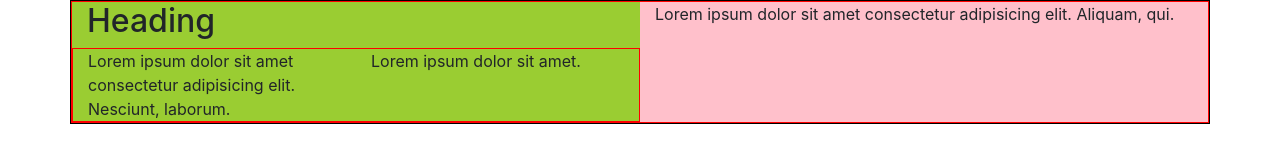
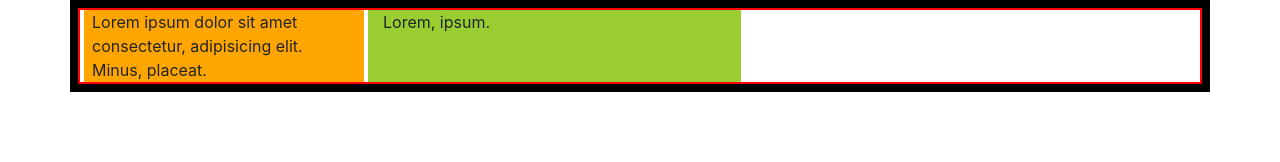
Before and after one commit to anubhab5/learn-bootstrap, a website: page index.html in a window 1280 px wide. Drawn offline with nearby package versions, Linux system fonts and the light colour scheme.

Commit message:
margin utilities

```diff
--- a/css/style.css
+++ b/css/style.css
@@ -1,9 +1,9 @@
 .container {
-    border: 1px solid black;
+    border: 8px solid black;
 }
 
 .row {
-    border: 1px solid red;
+    border: 2px solid red;
 }
 
 .col-md,
--- a/index.html
+++ b/index.html
@@ -15,21 +15,31 @@
 
         <div class="container">
             <div class="row">
-                <div class="col-md-6 green">
-                    <h2>Heading</h2>
-                    <div class="row">
-                        <div class="col-md-6">
-                            Lorem ipsum dolor sit amet consectetur adipisicing
-                            elit. Nesciunt, laborum.
-                        </div>
-                        <div class="col-md-6">
-                            Lorem ipsum dolor sit amet.
-                        </div>
-                    </div>
+                <!--
+                    It will put margin auto
+                    and will center the div
+                -->
+                <!-- <div class="col-md-3 m-auto orange">
+                    Lorem ipsum dolor sit amet consectetur, adipisicing elit.
+                    Minus, placeat.
+                </div> -->
+                <!--
+                    It will center the first element and put the sencond element at the very end
+                 -->
+                <!-- <div class="col-md-3 m-auto orange">
+                    Lorem ipsum dolor sit amet consectetur, adipisicing elit.
+                    Minus, placeat.
                 </div>
-                <div class="col-md-6 pink">
-                    Lorem ipsum dolor sit amet consectetur adipisicing elit.
-                    Aliquam, qui.
+                <div class="col-md-4 green">
+                    Lorem, ipsum.
+                </div> -->
+                <!--  -->
+                <div class="col-sm-3 orange ml-1 pl-2">
+                    Lorem ipsum dolor sit amet consectetur, adipisicing elit.
+                    Minus, placeat.
+                </div>
+                <div class="col-sm-4 mr-auto green ml-1">
+                    Lorem, ipsum.
                 </div>
             </div>
         </div>
```
